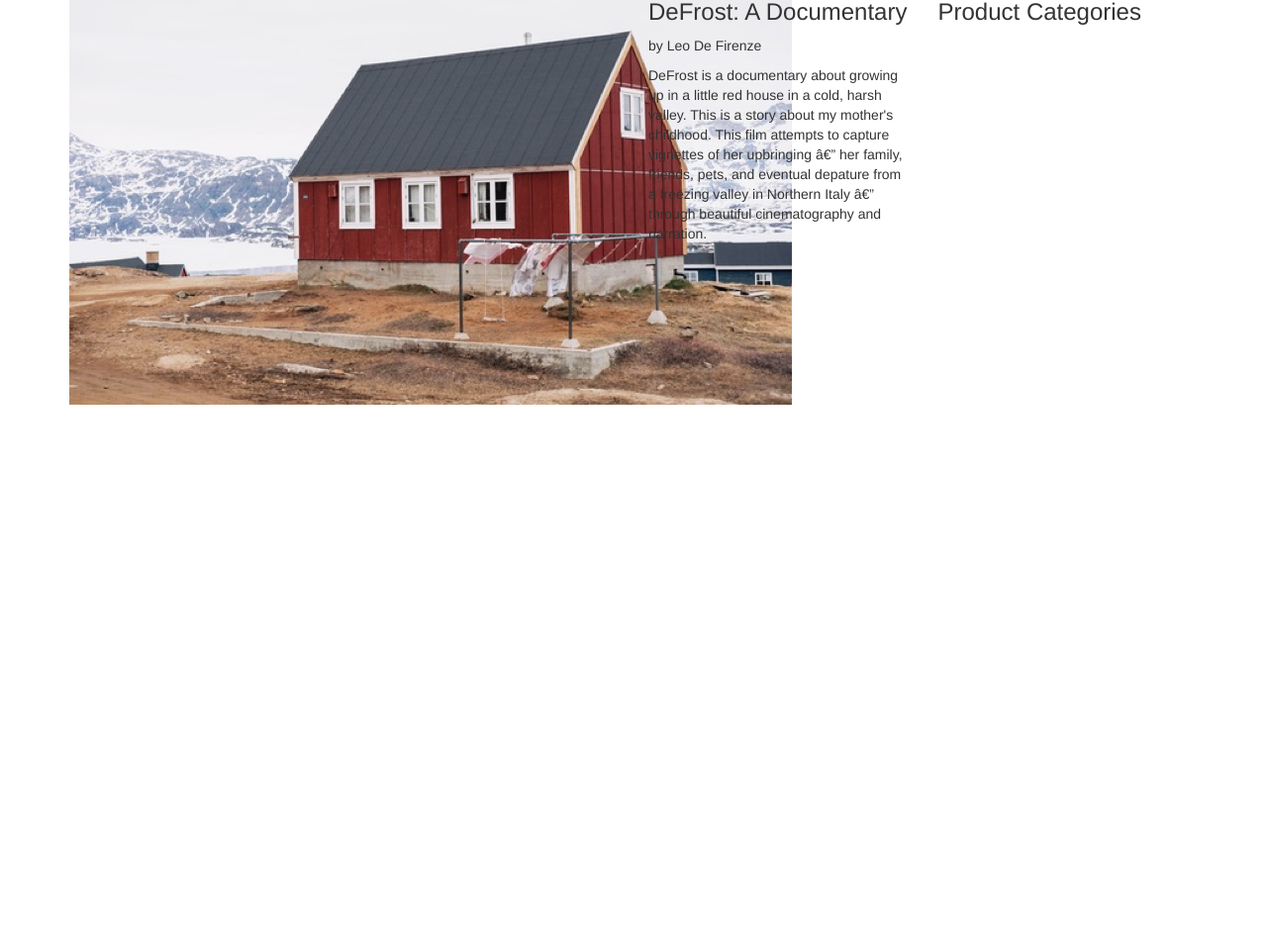
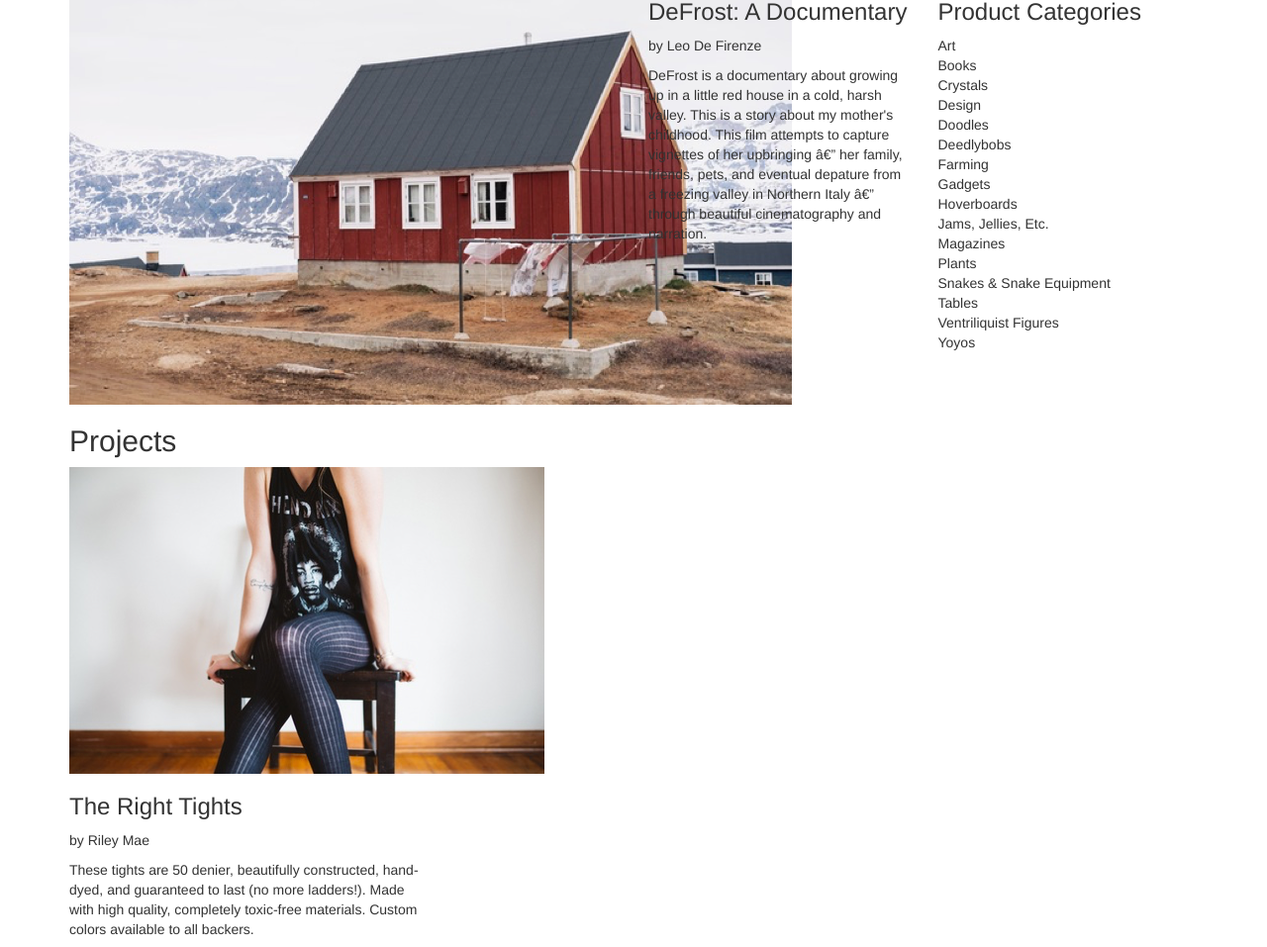
Before and after one commit to Jkalio52/Jumpstart, a plain HTML site: page index.html in a window 1280 px wide. Shown: the part 1211-2168 px from the top of the page at 99% size. Before the commit the page ends 1620 px from the top, so only its background shows below. Drawn offline with nearby package versions, Linux system fonts and the light colour scheme.

Commit message:
Complete html content and page layout.

```diff
--- a/index.html
+++ b/index.html
@@ -83,35 +83,66 @@
         <div class="col-xs-6 col-md-3 categories">
           <h3>Product Categories</h3>
           <ul>
-            <li></li>
-            <li></li>
-            <li></li>
-            <li></li>
-            <li></li>
-            <li></li>
-            <li></li>
-            <li></li>
-            <li></li>
-            <li></li>
-            <li></li>
-            <li></li>
-            <li></li>
-            <li></li>
-            <li></li>
-            <li></li>
+            <li>Art</li>
+            <li>Books</li>
+            <li>Crystals</li>
+            <li>Design</li>
+            <li>Doodles</li>
+            <li>Deedlybobs</li>
+            <li>Farming</li>
+            <li>Gadgets</li>
+            <li>Hoverboards</li>
+            <li>Jams, Jellies, Etc.</li>
+            <li>Magazines</li>
+            <li>Plants</li>
+            <li>Snakes & Snake Equipment</li>
+            <li>Tables</li>
+            <li>Ventriliquist Figures</li>
+            <li>Yoyos</li>
           </ul>
         </div>
       </div>
     </div>
 
     <!-- PROJECTS -->
-    <div class="container"></div>
+    <div class="container">
+      <div class="row">
+        <h2 class="col-xs-12">Projects</h2>
+      </div>
+      <div class="row">
+        <div class="col-xs-12 col-sm-4 project">
+          <div class="image-container">
+            <a href="#"><img src="resources/media/jumpstart_resources/images/project1.png"></a>
+          </div>
+          <h3>The Right Tights</h3>
+          <p>by Riley Mae</p>
+          <p>These tights are 50 denier, beautifully constructed, hand-dyed, and guaranteed to last (no more ladders!). Made with high quality, completely toxic-free materials. Custom colors available to all backers.</p>
+        </div>
+        <div class="col-xs-12 col-ms-4 project">
+          <div class="image-container">
+            <a href="#"><img src="resources/media/jumpstart_resources/images/project2.png"></a>
+          </div>
+          <h3>Peppermint Smart Home</h3>
+          <p>by Brian McDonald</p>
+          <p>Instantly upgrade your home with technology that keeps your family and home safe. We've made Peppermint easy to use. Just talk to your phone and Peppermint will help you every step of the way.</p>
+        </div>
+        <div class="col-xs-12 col-sm-4 project">
+          <div class="image-container">
+            <a href="#"><img src="resources/media/jumpstart_resources/images/project3.png"></a>
+          </div>
+          <h3>American Streetlife</h3>
+          <p>by Patrick Wallace</p>
+          <p>I've been traveling around the United States for the past two years. I've slept on hundreds of couches, more than a few benches, and captured my experiences in this 120 page photo album.</p>
+        </div>
+      </div>
+    </div>
+
     <!-- HELP -->
-    <div class="container-fluid help"></div>
-
-
-  <footer>
-  </footer>
+    <div class="container-fluid help">
+      <strong>Having trouble thinking of an idea?</strong>
+      <p>Inventorsâ€™ block strikes at the worst times. But thatâ€™s all changed with Jumpstartâ€™s Good Idea Generator Lite (GIGLi).</p>
+      <a href="#" class="btn btn-primary btn-lg">Learn More</a>
+    </div>
 
 
   <script src="https://code.jquery.com/jquery-3.2.1.min.js" integrity="sha256-hwg4gsxgFZhOsEEamdOYGBf13FyQuiTwlAQgxVSNgt4=" crossorigin="anonymous"></script>
```
